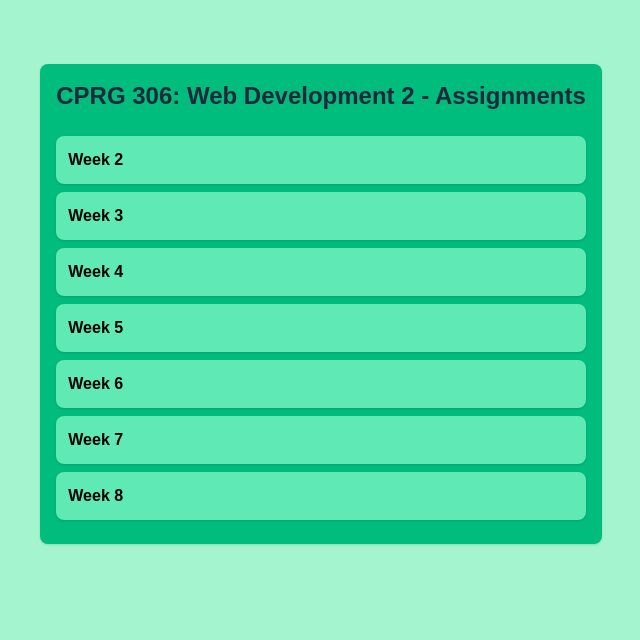
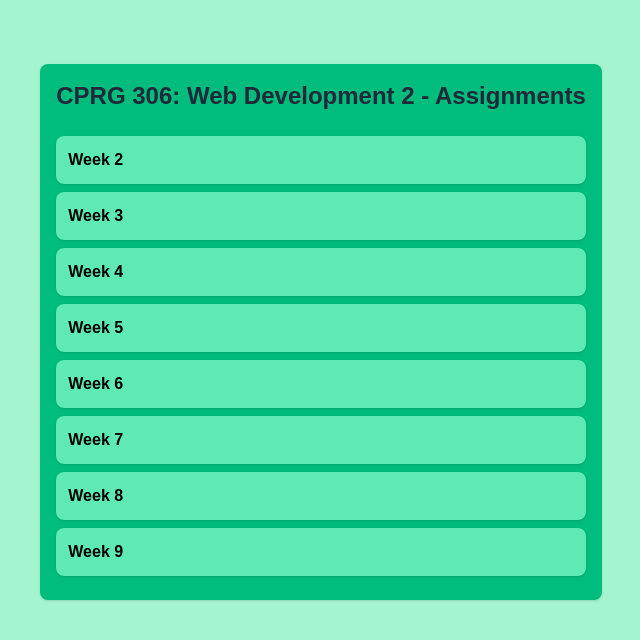
Before and after one commit to Shijiyo/cprg306-assignments, a Next.js app: page / in a window 1280 px wide. Shown: the top 640 px of the page, without its empty margins (319-959 px from the left). Built offline with nearby package versions, Linux system fonts and the light colour scheme; no server answers.

Commit message:
Add AuthContextProvider and Week 9 link
Wrapped application in AuthContextProvider for authentication context in layout.js. Added navigation link for Week 9 in page.js.

```diff
--- a/app/layout.js
+++ b/app/layout.js
@@ -1,5 +1,6 @@
 import { Geist, Geist_Mono } from "next/font/google";
 import "./globals.css";
+import { AuthContextProvider } from "./contexts/AuthContext.js";
 
 const geistSans = Geist({
   variable: "--font-geist-sans",
@@ -19,13 +20,11 @@ export const metadata = {
 export default function RootLayout({ children }) {
   return (
     <html lang="en">
-      <body
-        className={`${geistSans.variable} ${geistMono.variable} antialiased`}
-      >
-        {children}
+      <body className={`${geistSans.variable} ${geistMono.variable} antialiased`}>
+        <AuthContextProvider>
+          {children}
+        </AuthContextProvider>
       </body>
     </html>
   );
-
-
 }
--- a/app/page.js
+++ b/app/page.js
@@ -10,6 +10,7 @@ export default function Page() {
     { name: "Week 6", href: "/week-6" },
     { name: "Week 7", href: "/week-7" },
     { name: "Week 8", href: "/week-8" },
+    { name: "Week 9", href: "/week-9" },
   ];
 
   return (
```
